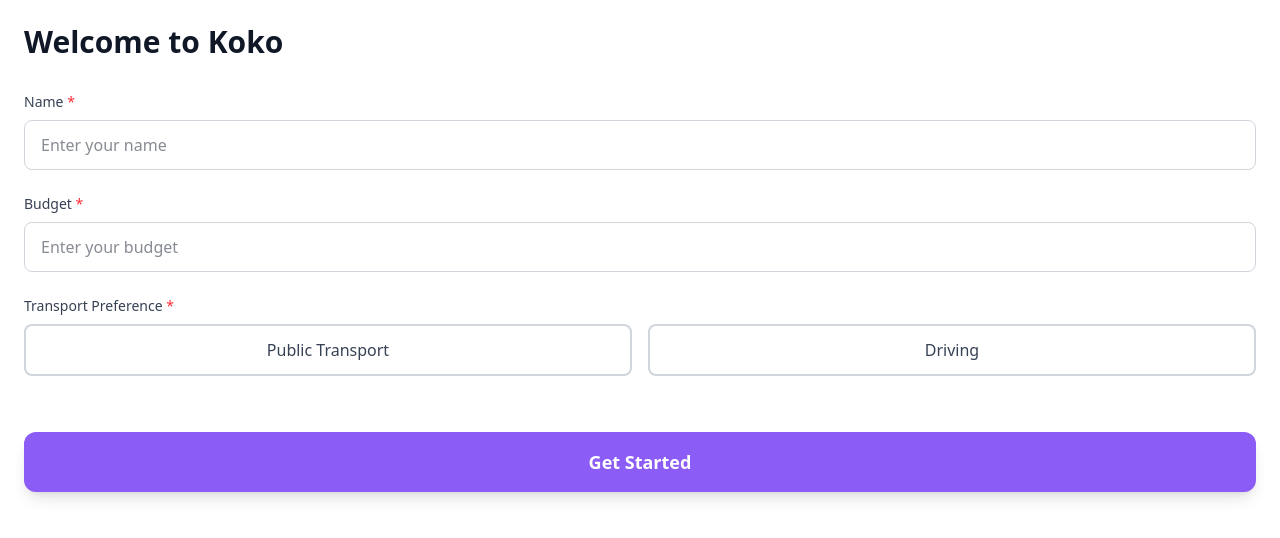
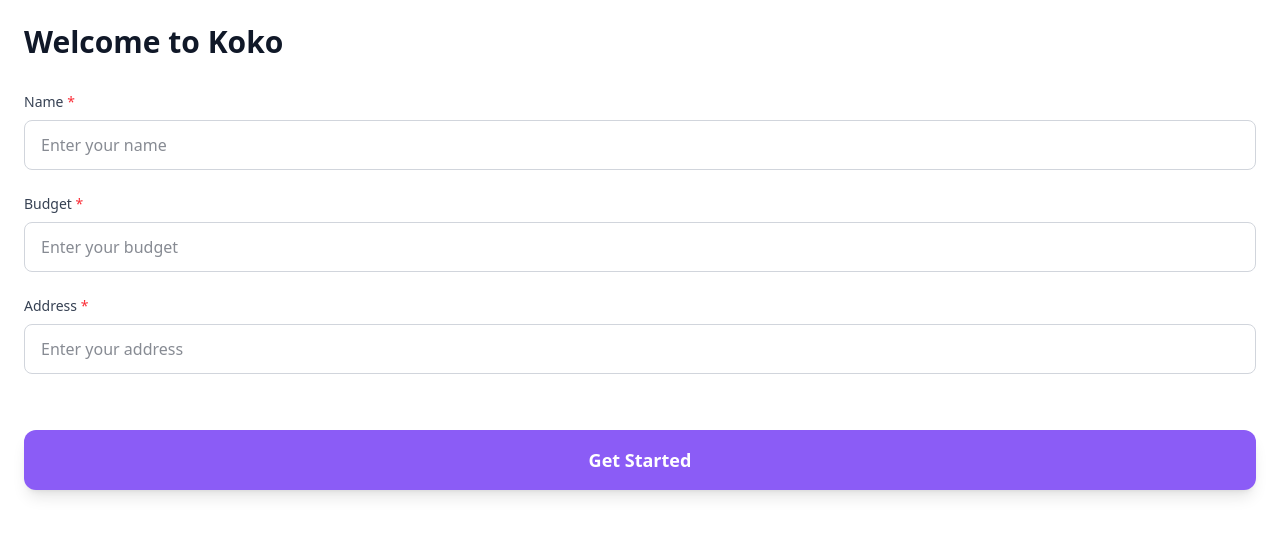
Before and after one commit to Rancie1/Accenture_Bootcamp, a React (Vite) app in the folder Frontend/koko-app/: page /register in a window 1280 px wide. Shown: the top 538 px of the page. Built offline with nearby package versions, Linux system fonts and the light colour scheme.

Commit message:
added address field

```diff
--- a/Frontend/koko-app/src/pages/Registration.jsx
+++ b/Frontend/koko-app/src/pages/Registration.jsx
@@ -8,7 +8,7 @@
 
   const [name, setName] = useState('')
   const [budget, setBudget] = useState('')
-  const [transportPreference, setTransportPreference] = useState('')
+  const [address, setAddress] = useState('')
   const [errors, setErrors] = useState({})
 
   const validateInputs = () => {
@@ -23,8 +23,8 @@
       newErrors.budget = 'Budget must be greater than 0'
     }
 
-    if (!transportPreference) {
-      newErrors.transport = 'Please select a transport preference'
+    if (!address.trim()) {
+      newErrors.address = 'Address is required'
     }
 
     setErrors(newErrors)
@@ -36,7 +36,7 @@
       setUserPreferences({
         name: name.trim(),
         budget: parseFloat(budget),
-        transportPreference
+        address: address.trim()
       })
       navigate('/shop')
     }
@@ -85,32 +85,18 @@
 
         <div>
           <label className="block text-sm font-medium text-gray-700 dark:text-gray-300 mb-2">
-            Transport Preference <span className="text-red-500">*</span>
+            Address <span className="text-red-500">*</span>
           </label>
-          <div className="grid grid-cols-2 gap-4">
-            <button
-              onClick={() => setTransportPreference('public')}
-              className={`py-3 border-2 rounded-lg font-medium transition-colors ${
-                transportPreference === 'public'
-                  ? 'border-primary bg-primary text-white'
-                  : 'border-gray-300 dark:border-gray-600 text-gray-700 dark:text-gray-300'
-              }`}
-            >
-              Public Transport
-            </button>
-            <button
-              onClick={() => setTransportPreference('driving')}
-              className={`py-3 border-2 rounded-lg font-medium transition-colors ${
-                transportPreference === 'driving'
-                  ? 'border-primary bg-primary text-white'
-                  : 'border-gray-300 dark:border-gray-600 text-gray-700 dark:text-gray-300'
-              }`}
-            >
-              Driving
-            </button>
-          </div>
-          {errors.transport && (
-            <p className="mt-1 text-sm text-red-600 dark:text-red-400">{errors.transport}</p>
+          <input
+            type="text"
+            value={address}
+            onChange={(e) => setAddress(e.target.value)}
+            className="w-full px-4 py-3 border border-gray-300 dark:border-gray-600 rounded-lg bg-white dark:bg-gray-800 text-gray-900 dark:text-white focus:ring-2 focus:ring-primary focus:border-transparent"
+            placeholder="Enter your address"
+            required
+          />
+          {errors.address && (
+            <p className="mt-1 text-sm text-red-600 dark:text-red-400">{errors.address}</p>
           )}
         </div>
 
--- a/Frontend/koko-app/src/pages/Shop.jsx
+++ b/Frontend/koko-app/src/pages/Shop.jsx
@@ -509,6 +509,67 @@
     return date.toLocaleDateString('en-US', { month: 'short', day: 'numeric' });
   };
 
+  /**
+   * Submit shopping data to backend
+   */
+  const handleSubmitToBackend = async (transportMode) => {
+    const payload = {
+      userAddress: userPreferences?.address || '',
+      userName: userPreferences?.name || '',
+      userBudget: userPreferences?.budget || 0,
+      shoppingList: shoppingList.map(item => ({
+        id: item.id,
+        name: item.name,
+        quantity: item.quantity || 1,
+        price: item.price
+      })),
+      transportMode: transportMode,
+      chatConversation: messages.map(msg => ({
+        role: msg.isUser ? 'user' : 'assistant',
+        content: msg.text,
+        timestamp: msg.id
+      })),
+      timestamp: new Date().toISOString()
+    };
+
+    console.log('Submitting to backend:', payload);
+
+    try {
+      // TODO: Replace with your actual backend endpoint
+      const response = await fetch('/api/calculate-savings', {
+        method: 'POST',
+        headers: {
+          'Content-Type': 'application/json',
+        },
+        body: JSON.stringify(payload)
+      });
+
+      if (!response.ok) {
+        throw new Error('Backend request failed');
+      }
+
+      const result = await response.json();
+      console.log('Backend response:', result);
+
+      // Navigate to results with the backend response
+      navigate('/results', {
+        state: {
+          transportMode,
+          backendData: result
+        }
+      });
+    } catch (error) {
+      console.error('Error submitting to backend:', error);
+      // Navigate anyway with local data
+      navigate('/results', {
+        state: {
+          transportMode,
+          localData: payload
+        }
+      });
+    }
+  };
+
   return (
     <div className="h-screen bg-linear-to-b from-primary/10 to-gray-50 dark:from-primary/20 dark:to-gray-900 relative overflow-hidden flex flex-col">
 
@@ -702,7 +763,7 @@
         {/* Mascot - Transitions from center to top */}
         <div className={`flex justify-center items-center transition-all duration-700 ease-in-out ${
           isChatMode
-            ? 'pt-3 pb-1 shrink-0'
+            ? 'pt-1 pb-0 shrink-0'
             : 'pt-6 pb-4 shrink-0'
         }`}>
           <div className="relative">
```
